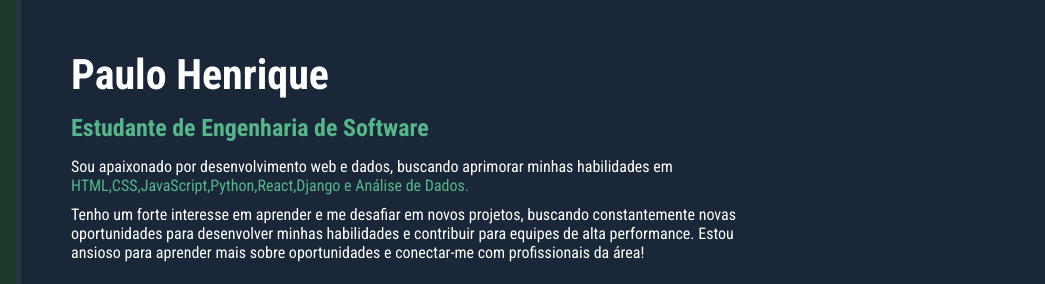
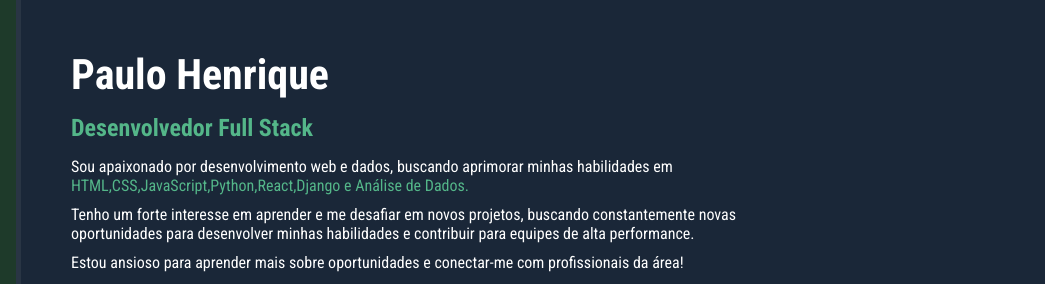
Before and after one commit to Dev-PauloHenrique/Dev-PauloHenrique.github.io, a plain HTML site: page index.html in a window 1280 px wide. Shown: the top 284 px of the page, 235-1280 px from the left. Drawn offline with nearby package versions, Linux system fonts and the light colour scheme.

Commit message:
Alteração no texto do about e no título

```diff
--- a/index.html
+++ b/index.html
@@ -29,9 +29,10 @@
         </aside>
         <section id="about-container">
             <h1 id="name">Paulo Henrique</h1>
-            <p id="title"><span class="highlight">Estudante de Engenharia de Software</span></p>
+            <p id="title"><span class="highlight">Desenvolvedor Full Stack</span></p>
             <p class="description">Sou apaixonado por desenvolvimento web e dados, buscando aprimorar minhas habilidades em <span class="highlight">HTML,CSS,JavaScript,Python,React,Django e Análise de Dados.</span></p>
-            <p class="description">Tenho um forte interesse em aprender e me desafiar em novos projetos, buscando constantemente novas oportunidades para desenvolver minhas habilidades e contribuir para equipes de alta performance. Estou ansioso para aprender mais sobre oportunidades e conectar-me com profissionais da área!</p>
+            <p class="description">Tenho um forte interesse em aprender e me desafiar em novos projetos, buscando constantemente novas oportunidades para desenvolver minhas habilidades e contribuir para equipes de alta performance.</p>
+            <p class="description">Estou ansioso para aprender mais sobre oportunidades e conectar-me com profissionais da área!</p>
             <a href="https://github.com/Dev-PauloHenrique?tab=repositories" id="btn-projects"><ion-icom name="share-social-outline"></ion-icom> <span>Ver Pojetos</span></a>
             <h2 id="skills-section-tittle">Minhas Skills</h2>
             <p class="description">Conheça as tecnologias que domino:</p>
```
